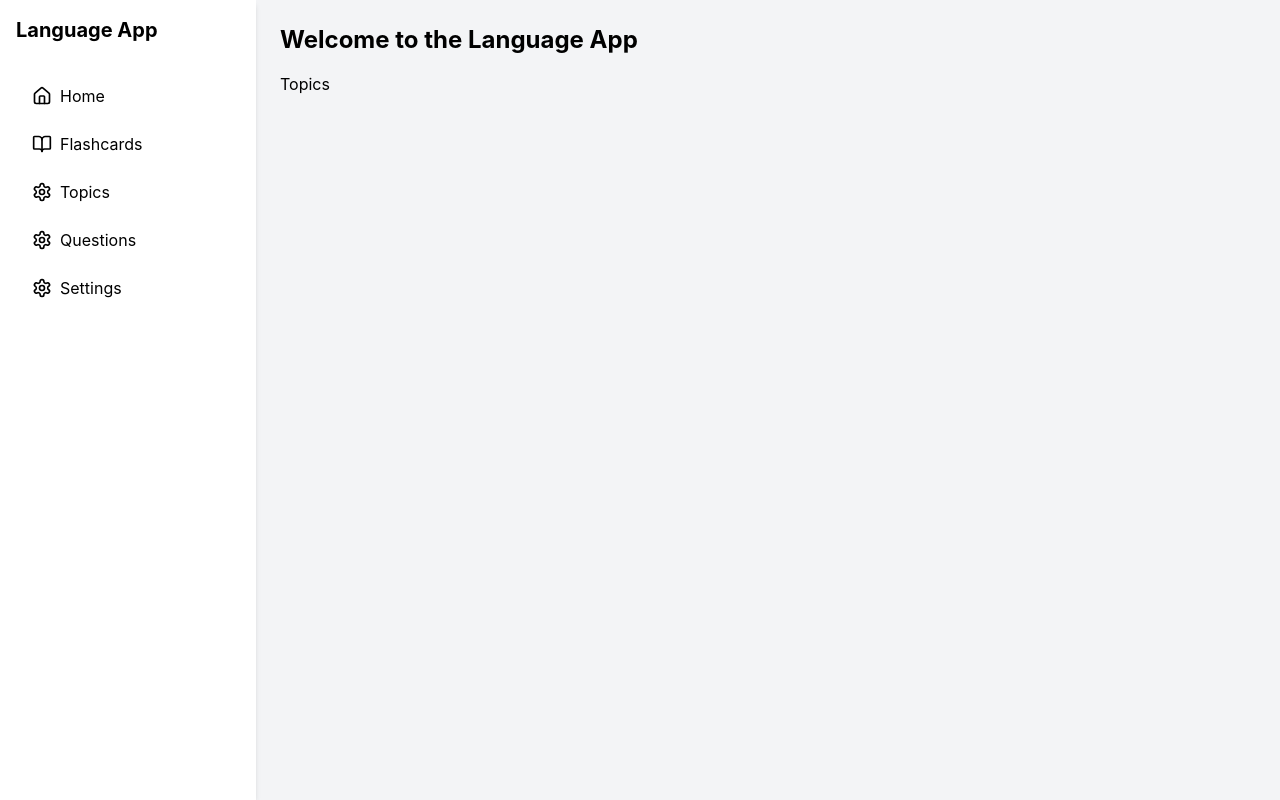
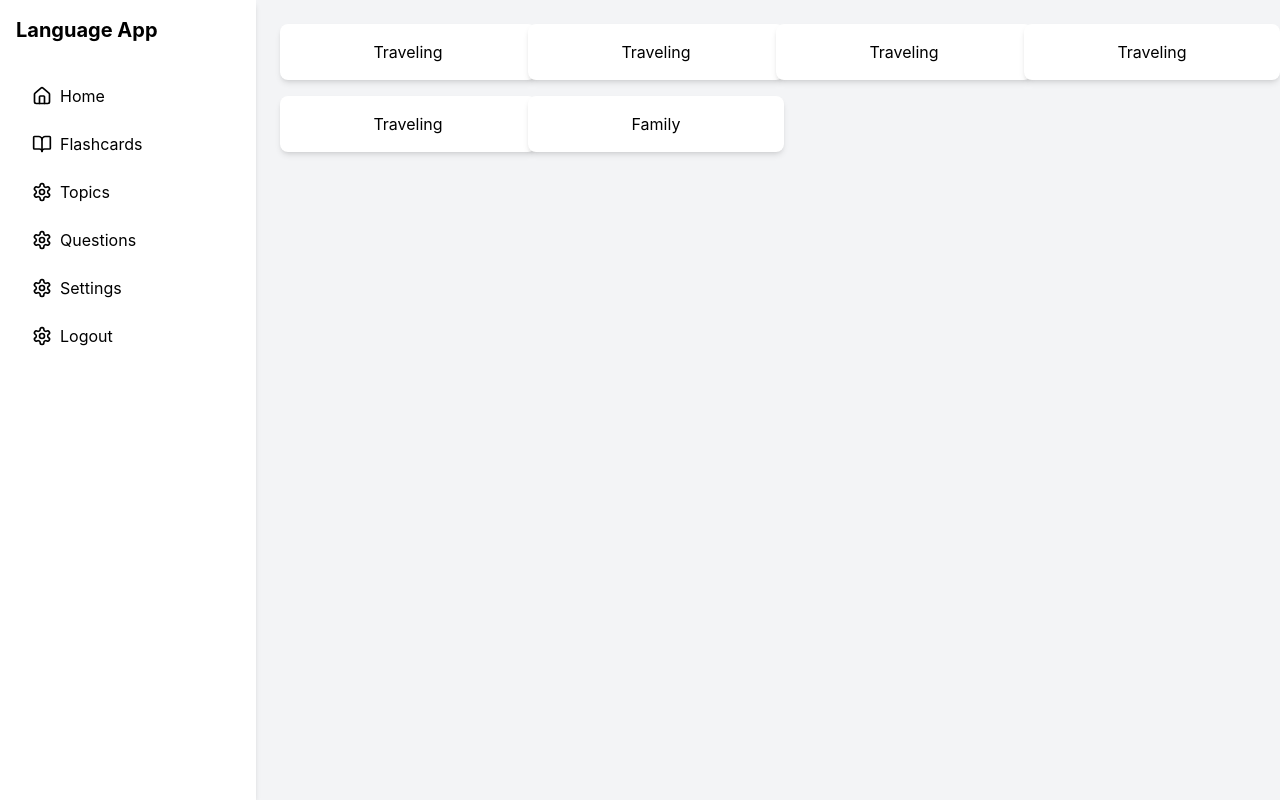
Before and after one commit to JordanYChu/LanguageApp, a React (Create React App) app: page /topics in a window 1280 px wide. Built offline with nearby package versions, Linux system fonts and the light colour scheme.

Commit message:
Made cards for Topics Page

```diff
--- a/src/App.js
+++ b/src/App.js
@@ -29,6 +29,7 @@ const App = () => {
             <NavItem icon={Settings} text="Topics" to="/topics" />
             <NavItem icon={Settings} text="Questions" to="/questions" />
             <NavItem icon={Settings} text="Settings" to="/settings" />
+            <NavItem icon={Settings} text="Logout" to="/settings" />
           </div>
         </nav>
 
--- a/src/FlashcardsPage.js
+++ b/src/FlashcardsPage.js
@@ -21,7 +21,7 @@ const FlashcardsPage = () => (
 
   <div className="p-6">
     <h2 className="text-2xl font-bold mb-4">Flashcard Title</h2>
-    <div className="grid grid-cols-1 md:grid-cols-2 lg:grid-cols-3 gap-4">
+    <div className="grid grid-cols-1 md:grid-cols-2 lg:grid-cols-3 gap-2">
       <Decks />
     </div>
   </div>
--- a/src/TopicsPage.js
+++ b/src/TopicsPage.js
@@ -1,8 +1,27 @@
+
+const boxLength = 64; // (Check tailwind Height list)
+const tailwindstring = "h-" + boxLength + " w-" + boxLength;
+
+const topics = [
+  {id: 1, topic: "Traveling"},
+  {id: 1, topic: "Traveling"},
+  {id: 1, topic: "Traveling"},
+  {id: 1, topic: "Traveling"},
+  {id: 1, topic: "Traveling"},
+  {id: 2, topic: "Family"}
+]
+
+const Topic = () => (
+    topics.map(topic => (
+      <div className={`${tailwindstring} block p-4 bg-white rounded-lg shadow-md hover:shadow-lg transition-shadowblock`}>
+        <h2 className="lg text-center">{topic.topic}</h2>
+      </div>
+    ))
+)
 
 const TopicsPage= () => (
-  <div className="p-6">
-    <h2 className="text-2xl font-bold mb-4">Welcome to the Language App</h2>
-    <p>Topics</p>
+  <div className="p-6 grid grid-cols-1 md:grid-cols-2 lg:grid-cols-3 xl:grid-cols-4 2xl:grid-cols-5 gap-4">
+    <Topic />
   </div>
 );
 
```
